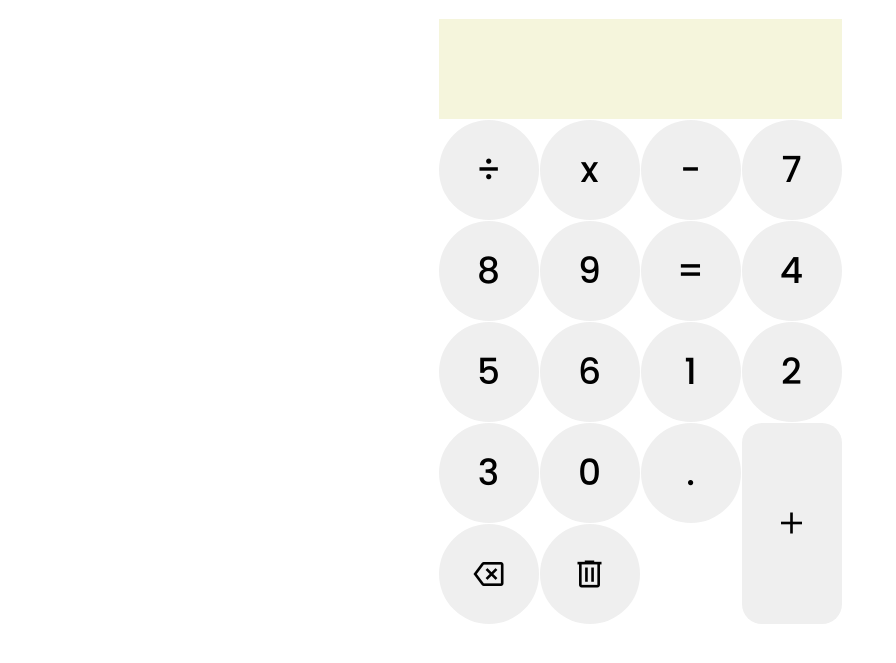
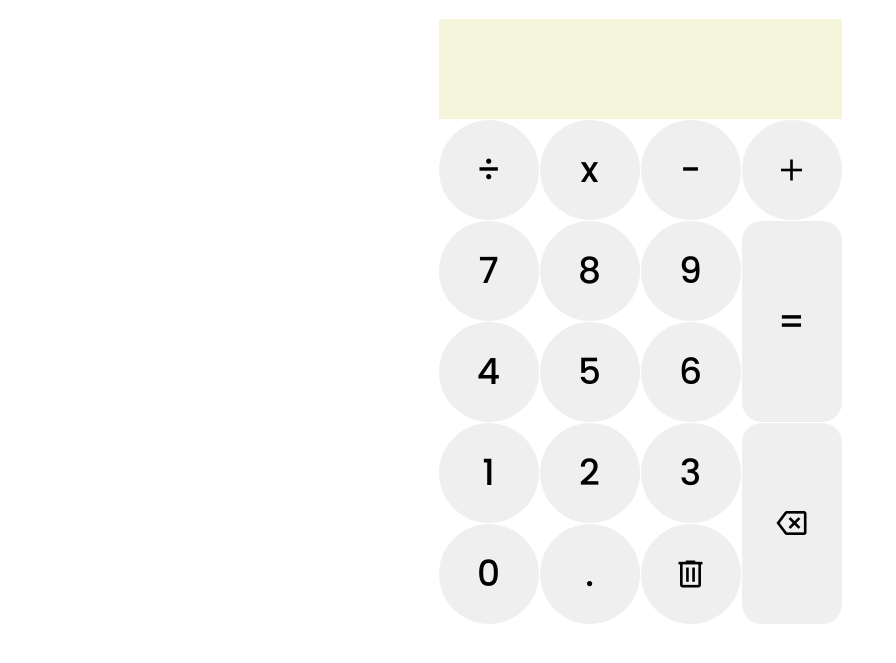
Before and after one commit to Jonathan-D-N/Calculator, a plain HTML site: page index.html in a window 1280 px wide. Shown: the part 61-724 px from the top of the page, without its empty margins (0-896 px from the left). Drawn offline with nearby package versions, Linux system fonts and the light colour scheme.

Commit message:
restyle to fit reorganized container layout

```diff
--- a/styles.css
+++ b/styles.css
@@ -29,7 +29,13 @@ button {
     font-family: 'Poppins', sans-serif;
 }
 
-#addition {
+#equals {
+    grid-column: 4/4;
+    grid-row: 5/3;
+    border-radius: 20px;
+}
+
+#backspace {
     grid-column: 4/4;
     grid-row: 5/7;
     border-radius: 20px;
```
